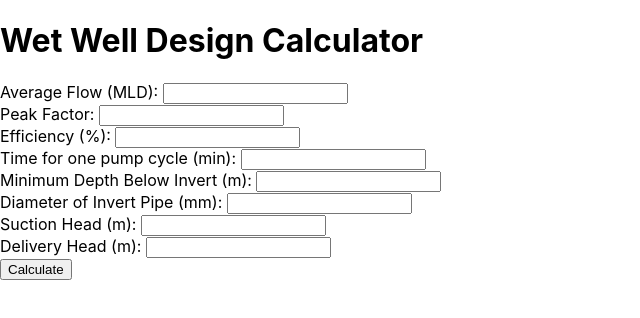
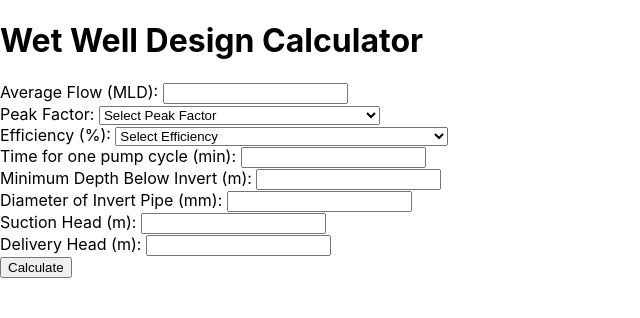
Before and after one commit to Yankyyyy/STP-Design-Tool, a React (Create React App) app: page / in a window 1280 px wide. Shown: the top 318 px of the page, without its empty margins (0-640 px from the left). Built offline with nearby package versions, Linux system fonts and the light colour scheme.

Commit message:
feat: dropdown function added to inputs efficiency and peak factor

```diff
--- a/src/components/PeakFactor.js
+++ b/src/components/PeakFactor.js
@@ -1,10 +1,11 @@
+// src/components/PeakFactor.js
 //cpheeo manual table value for peak factor
 
 const PeakFactor = [
-    { id: 1, population: "Upto 20000", value: 3.00 },
-    { id: 2, population: "20001 to 50000", value: 2.50 },
-    { id: 3, population: "50001 to 750000", value: 2.25 },
-    { id: 4, population: "Above 750000", value: 2.00 }
+    { id: 1, population: "Population upto 20000", value: 3.00 },
+    { id: 2, population: "Population between 20001 to 50000", value: 2.50 },
+    { id: 3, population: "Population between 50001 to 750000", value: 2.25 },
+    { id: 4, population: "Population above 750000", value: 2.00 }
   ];
 
 export default PeakFactor;
--- a/src/components/PumpEfficiency.js
+++ b/src/components/PumpEfficiency.js
@@ -1,10 +1,11 @@
+// src/components/PumpEfficiency.js
 //cpheeo manual table value for efficiency
 
 const Efficiency = [
-    { id: 1, pump: "Horizontal foot mounted centrifugal pump sets", value: 0.85 },
-    { id: 2, pump: "Vertical shaft centrifugal pump sets", value: 0.80 },
-    { id: 3, pump: "Submersible pump sets", value: 0.65 },
-    { id: 4, pump: "Positive displacement pump sets", value: 0.40 }
+    { id: 1, pump: "Horizontal foot mounted centrifugal pump sets", value: 85 },
+    { id: 2, pump: "Vertical shaft centrifugal pump sets", value: 80 },
+    { id: 3, pump: "Submersible pump sets", value: 65 },
+    { id: 4, pump: "Positive displacement pump sets", value: 40 }
   ];
 
 export default Efficiency;
--- a/src/components/WetWellForm.js
+++ b/src/components/WetWellForm.js
@@ -1,4 +1,6 @@
 import React, { useState } from 'react';
+import PeakFactor from './PeakFactor';
+import Efficiency from './PumpEfficiency';
 
 const WetWellForm = ({ onCalculate }) => {
   const [inputs, setInputs] = useState({
@@ -15,6 +17,14 @@ const WetWellForm = ({ onCalculate }) => {
   const [errors, setErrors] = useState({});
 
   const handleChange = (e) => {
+    const { name, value } = e.target;
+    setInputs({
+      ...inputs,
+      [name]: value,
+    });
+  };
+
+  const handleDropdownChange = (e) => {
     const { name, value } = e.target;
     setInputs({
       ...inputs,
@@ -71,12 +81,26 @@ const WetWellForm = ({ onCalculate }) => {
       </div>
       <div>
         <label>Peak Factor: </label>
-        <input type="number" name="peakFactor" value={inputs.peakFactor} onChange={handleChange} />
-        {errors.peakFactor && <span style={{ color: 'red' }}>{errors.peakFactor}</span>}
+        <select name="peakFactor" value={inputs.peakFactor} onChange={handleDropdownChange}>
+          <option value="">Select Peak Factor</option>
+          {PeakFactor.map((factor) => (
+            <option key={factor.id} value={factor.value}>
+              {factor.population} - {factor.value}
+            </option>
+          ))}
+        </select>
+        {errors.efficiency && <span style={{ color: 'red' }}>{errors.efficiency}</span>}
       </div>
       <div>
         <label>Efficiency (%): </label>
-        <input type="number" name="efficiency" value={inputs.efficiency} onChange={handleChange} />
+        <select name="efficiency" value={inputs.efficiency} onChange={handleDropdownChange}>
+          <option value="">Select Efficiency</option>
+          {Efficiency.map((factor) => (
+            <option key={factor.id} value={factor.value}>
+              {factor.pump} - {factor.value}%
+            </option>
+          ))}
+        </select>
         {errors.efficiency && <span style={{ color: 'red' }}>{errors.efficiency}</span>}
       </div>
       <div>
```
